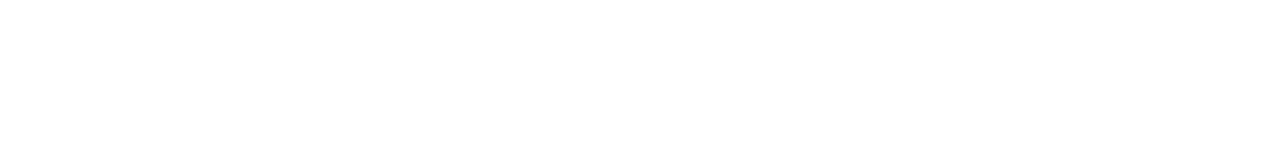
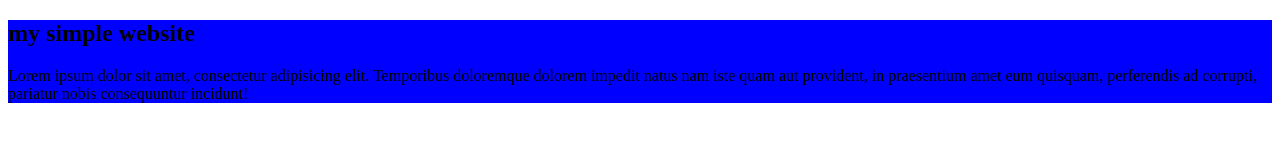
Before and after one commit to dipthodas1/my-simple-website, a plain HTML site: page index.html in a window 1280 px wide. Drawn offline with Linux system fonts and the light colour scheme; files that its build step writes are made by us from their sources.

Commit message:
background color commit

```diff
--- a/index.html
+++ b/index.html
@@ -4,8 +4,12 @@
     <meta charset="UTF-8">
     <meta name="viewport" content="width=device-width, initial-scale=1.0">
     <title>my simple website</title>
+    <link rel="stylesheet" href="style/blog.css">
 </head>
 <body>
-    <h2></h2>
+   <div>
+    <h2>my simple website</h2>
+    <p>Lorem ipsum dolor sit amet, consectetur adipisicing elit. Temporibus doloremque dolorem impedit natus nam iste quam aut provident, in praesentium amet eum quisquam, perferendis ad corrupti, pariatur nobis consequuntur incidunt!</p>
+   </div>
 </body>
 </html>
--- /dev/null
+++ b/styles/blog.css
@@ -0,0 +1,3 @@
+div{
+    background-color: blue;
+}
```
